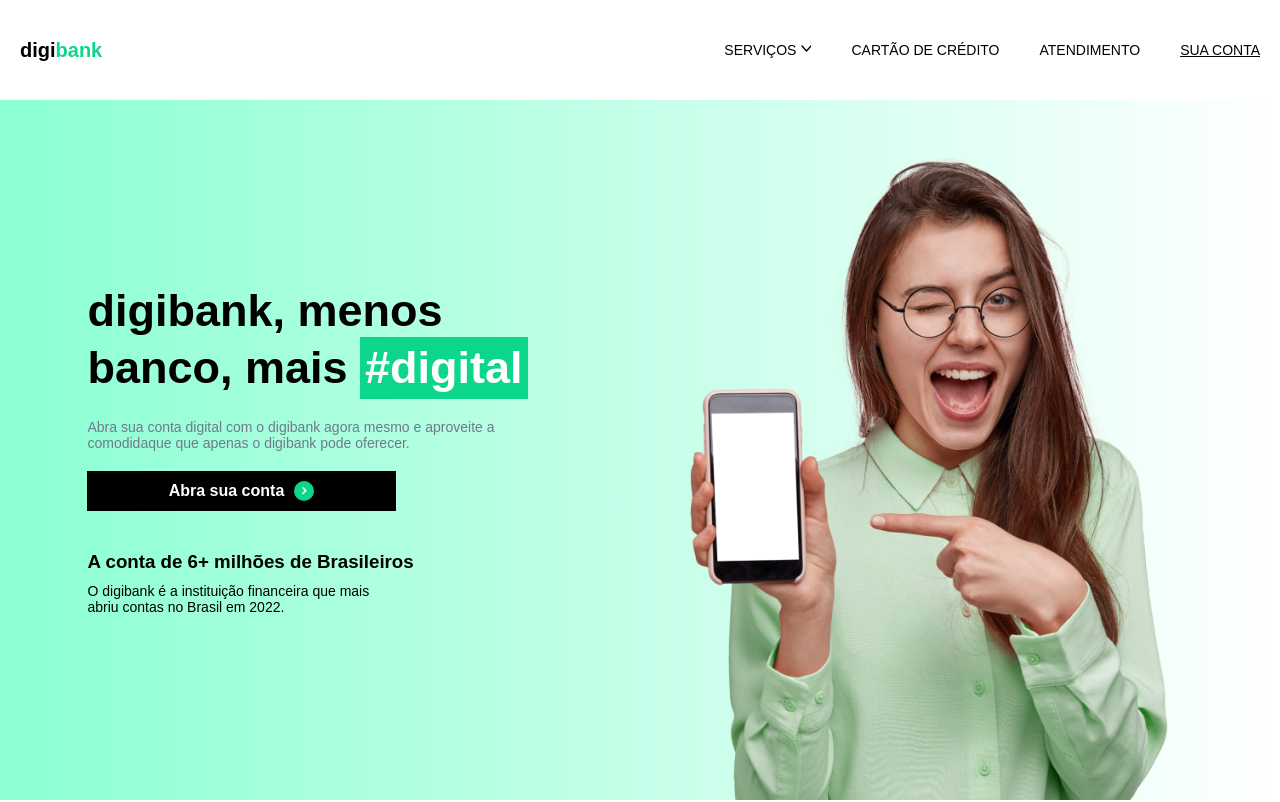
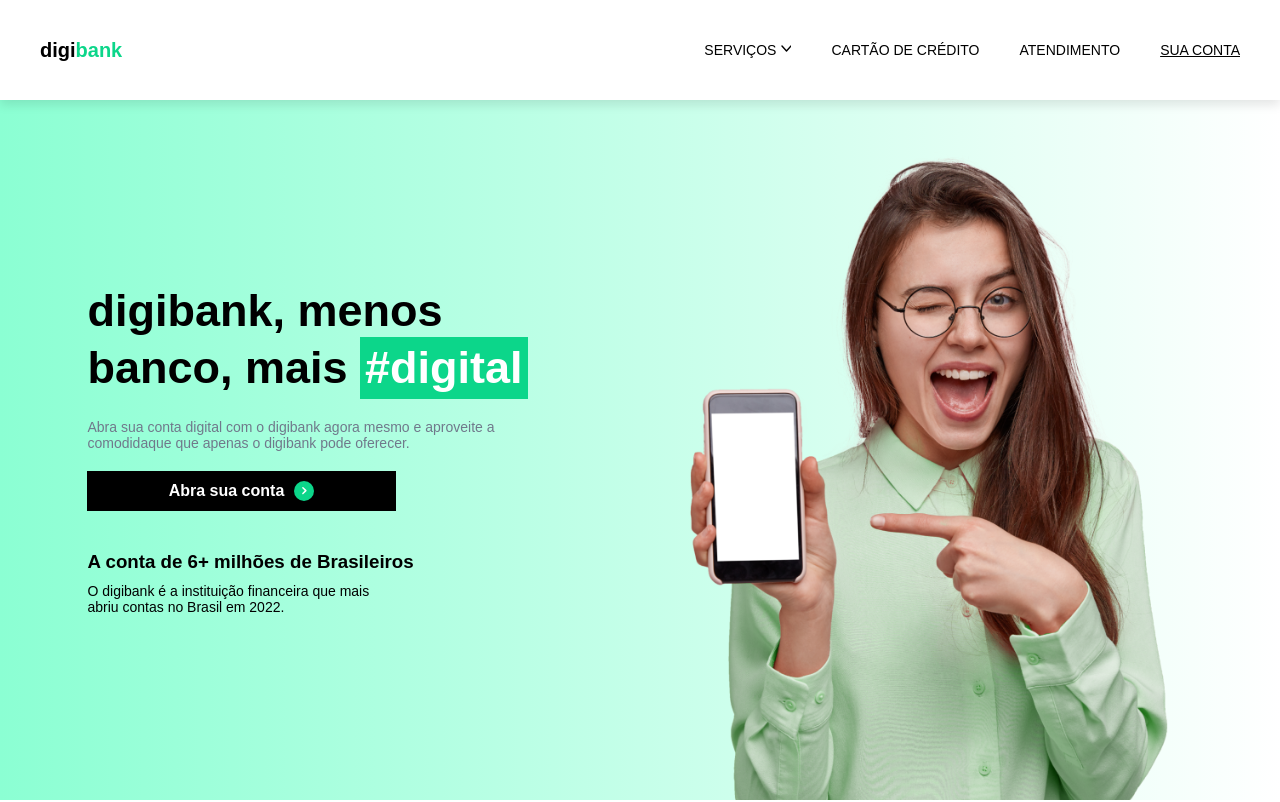
Before and after one commit to Ericodesenvolvedor/digibank, a plain HTML site: page index.html in a window 1280 px wide. Shown: the top 802 px of the page. Drawn offline with Linux system fonts and the light colour scheme.

Commit message:
feat: adicionando box shadow + position.

```diff
--- a/assets/css/navegacao/navegacao.css
+++ b/assets/css/navegacao/navegacao.css
@@ -3,5 +3,10 @@
     display: flex;
     height: 10rem;
     justify-content: space-between;
-    padding: 2rem;
+    padding: 2rem 4rem;
+    box-shadow: 0 5px 10px rgba(0, 0, 0, 0.1);
+    background-color: var(--branco);
+    position: sticky;
+    top: 0;
+    left: 0;
 }
```
